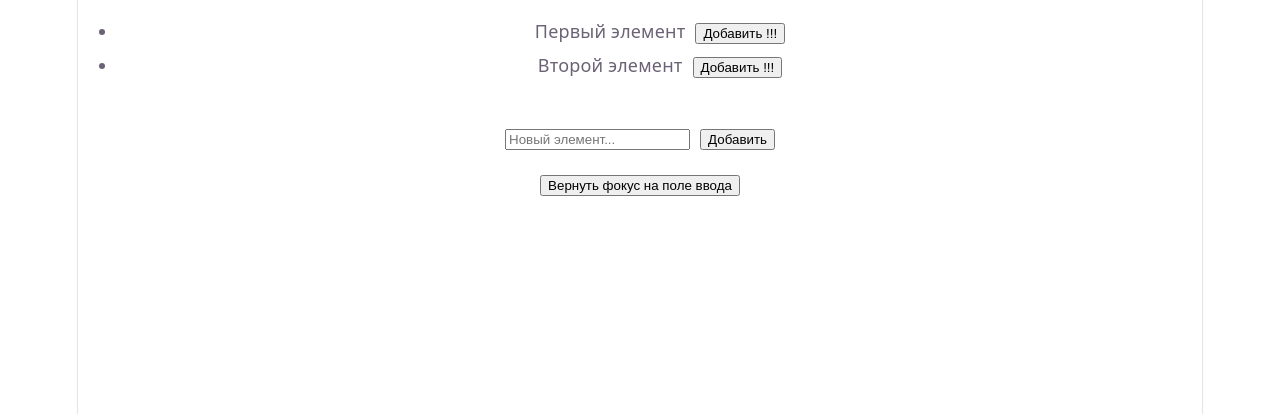
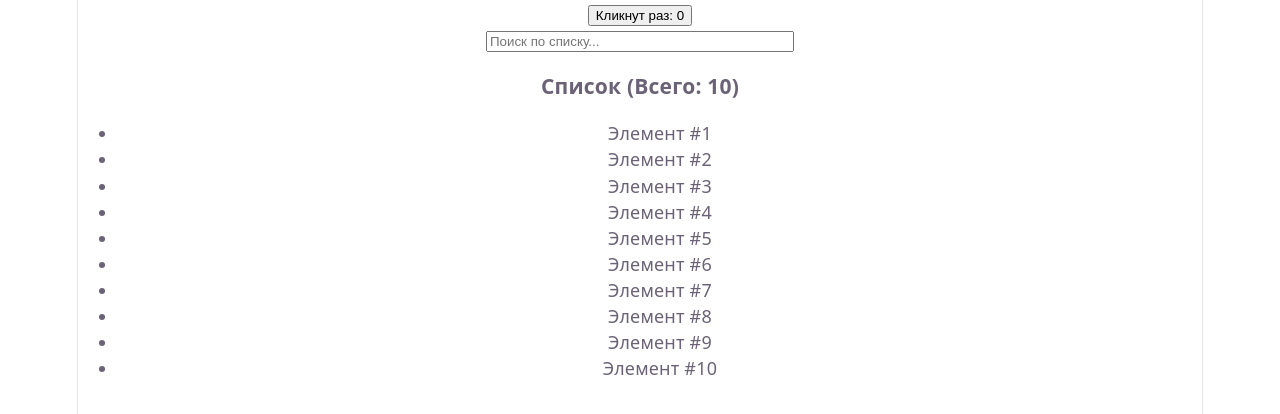
Before and after one commit to angelika-romanovskaya/RRR-Redev, a React (Vite) app: page / in a window 1280 px wide. Shown: the top 414 px of the page. Built offline with nearby package versions, Linux system fonts and the light colour scheme.

Commit message:
useMemo useCallback

```diff
--- a/src/App.jsx
+++ b/src/App.jsx
@@ -1,61 +1,38 @@
-import { useRef, useState } from 'react'
+import { useCallback, useRef, useState } from 'react'
 import reactLogo from './assets/react.svg'
 import viteLogo from './assets/vite.svg'
 import heroImg from './assets/hero.png'
 import './App.css'
-import { List } from './components/List'
 import { v4 as uuidv4 } from "uuid";
+import { CounterButton } from './components/CounterButton'
+import { SearchInput } from './components/SearchInput'
+import { ItemList } from './components/ItemList'
+
+const DATA_SET = Array.from({ length: 10 }, (_, index) => ({
+  id: index + 1,
+  text: `Элемент #${index + 1}`
+}));
 
 function App() {
-  const [items, setItems] = useState([
-    { id: 1, text: 'Первый элемент' },
-    { id: 2, text: 'Второй элемент' }
-  ]);
-  const [inputText, setInputText] = useState('')
-  const inputRef = useRef(null);
+  const [searchTerm, setSearchTerm] = useState('');
+  const [count, setCount] = useState(0);
 
-  const handleRename = (id) => {
-    setItems((prevItems) =>
-      prevItems.map((item) =>
-        item.id === id ? { ...item, text: `!!!${item.text}` } : item
-      )
-    );
-  };
+   const handleSearchChange = useCallback((value) => {
+    setSearchTerm(value);
+  }, []);
 
-  const handleAdd = () => {
-    if (inputText.trim()) {
-      const newItem = {
-        id: uuidv4(),
-        text: inputText
-      };
-      setItems((prevItems) => [...prevItems, newItem]);
-      setInputText('');
-    }
-  };
+  const handleIncrement = useCallback(() => {
+    setCount(prevCount => prevCount + 1);
+  }, []);
 
-  return <>
-    <List items={items} onRename={handleRename} />
-
-    <div style={{ marginTop: '20px' }}>
-        <input
-          ref={inputRef}
-          type="text"
-          value={inputText}
-          onChange={(e) => setInputText(e.target.value)}
-          onKeyDown={(e) => e.key === 'Enter' && handleAdd()} // Отслеживаем Enter
-          placeholder="Новый элемент..."
-        />
-        <button onClick={handleAdd} style={{ marginLeft: '10px' }}>
-          Добавить
-        </button>
-      </div>
-
-       <div style={{ marginTop: '20px' }}>
-        <button onClick={() => inputRef.current.focus()}>
-          Вернуть фокус на поле ввода
-        </button>
-      </div>
-  </>
+  return (
+    <div>
+      <CounterButton count={count} onIncrement={handleIncrement} />
+      <SearchInput value={searchTerm} onChange={handleSearchChange} />
+      <h3>Список (Всего: {DATA_SET.length})</h3>
+      <ItemList items={DATA_SET} searchTerm={searchTerm} />
+    </div>
+  )
 }
 
 export default App
--- /dev/null
+++ b/src/components/CounterButton.jsx
@@ -0,0 +1,11 @@
+import React from 'react';
+
+export const CounterButton = React.memo(({ count, onIncrement }) => {
+  return (
+    <button
+      onClick={onIncrement}
+    >
+      Кликнут раз: {count}
+    </button>
+  );
+});
--- /dev/null
+++ b/src/components/ItemList.jsx
@@ -0,0 +1,25 @@
+import React, { useMemo } from 'react';
+
+export const ItemList = React.memo(({ items, searchTerm }) => {
+  const filteredItems = useMemo(() => {
+    if (!searchTerm) return items;
+    const lowerSearch = searchTerm.toLowerCase();
+    return items.filter(item => item.text.toLowerCase().includes(lowerSearch));
+  }, [items, searchTerm]);
+
+  return (
+    <div>
+      <ul>
+        {filteredItems.length > 0 ? (
+          filteredItems.map(item => (
+            <li key={item.id}>
+              {item.text}
+            </li>
+          ))
+        ) : (
+          <li>Ничего не найдено</li>
+        )}
+      </ul>
+    </div>
+  );
+});
--- a/src/components/List.jsx
+++ /dev/null
@@ -1,12 +0,0 @@
-export const List = ({items, onRename }) => {
-    return <ul>
-      {items.map((item) => (
-        <li key={item.id} style={{ marginBottom: '8px' }}>
-          {item.text}
-          <button onClick={() => onRename(item.id)} style={{ marginLeft: '10px' }}>
-            Добавить !!!
-          </button>
-        </li>
-      ))}
-    </ul>
-}
--- /dev/null
+++ b/src/components/SearchInput.jsx
@@ -0,0 +1,15 @@
+import React from 'react';
+
+export const SearchInput = React.memo(({ value, onChange }) => {
+  return (
+    <div>
+      <input
+        type="text"
+        value={value}
+        onChange={(e) => onChange(e.target.value)}
+        placeholder="Поиск по списку..."
+        style={{ width: '300px' }}
+      />
+    </div>
+  );
+});
```
